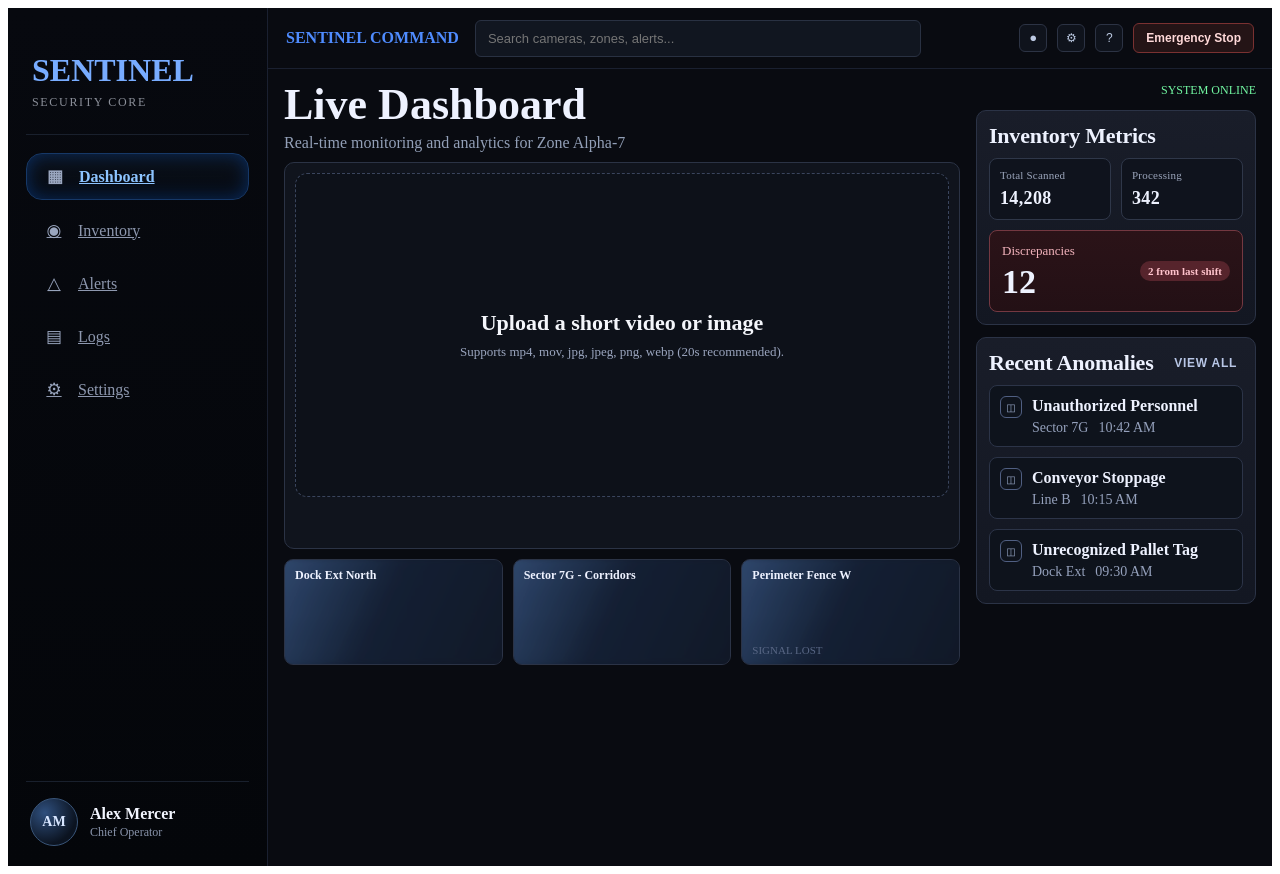
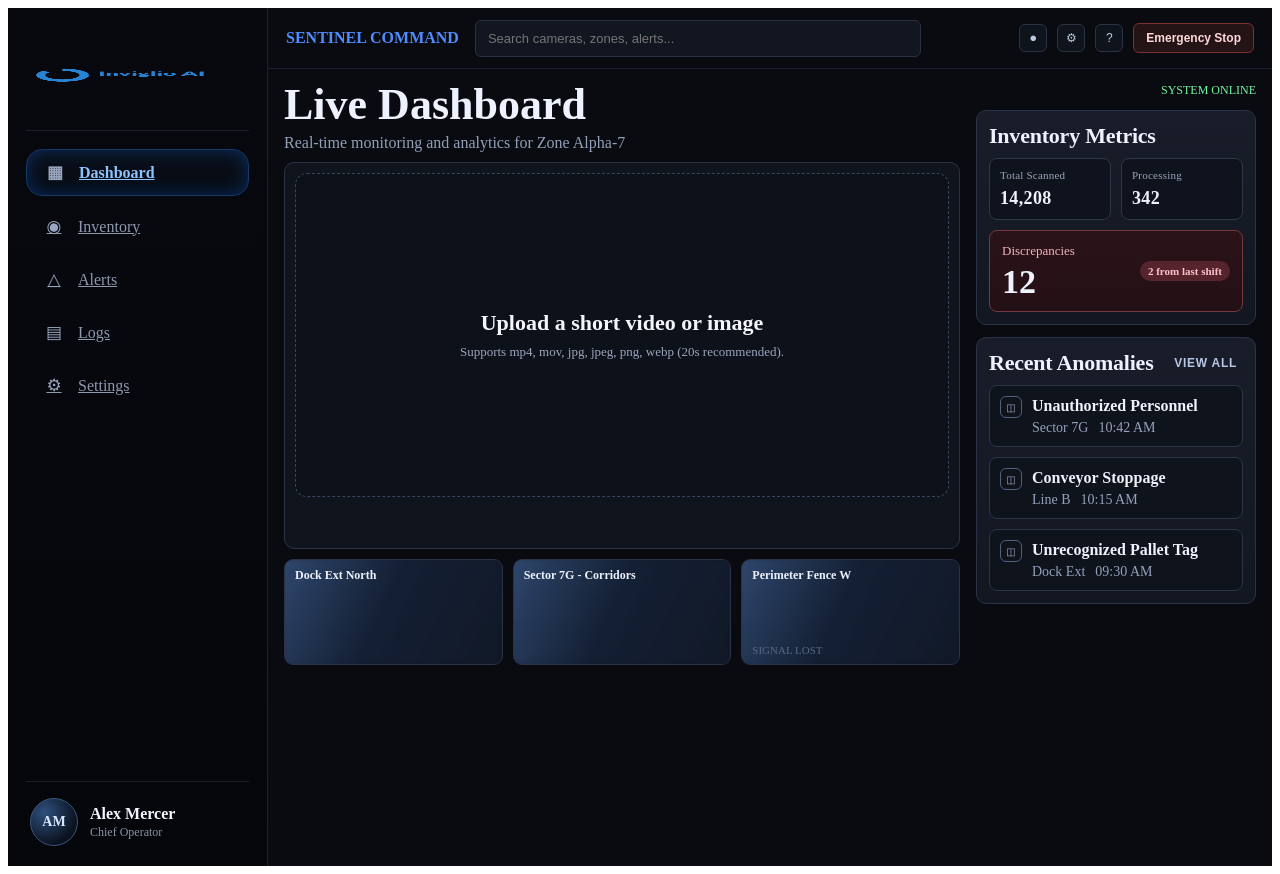
Before and after one commit to faisal03-develop/Inviglio-AI, a Next.js app: page /dashboard-page in a window 1280 px wide. Built offline with nearby package versions, Linux system fonts and the light colour scheme.

Commit message:
Update Sidebar component to include branding logo
- Replaced text branding with an image logo for enhanced visual identity.
- Integrated Image component from Next.js for optimized image loading and performance.

```diff
--- a/components/dashboard/Sidebar.tsx
+++ b/components/dashboard/Sidebar.tsx
@@ -1,4 +1,5 @@
 import Link from "next/link";
+import Image from "next/image";
 import type { SidebarItem } from "@/constants/dashboard";
 import styles from "@/styles/dashboard.module.css";
 import { getInitials } from "@/utils/dashboard";
@@ -14,8 +15,18 @@ export function Sidebar({ items, activeItemId = "dashboard" }: SidebarProps) {
   return (
     <aside className={styles.sidebar}>
       <div className={styles.brandBlock}>
-        <p className={styles.brandTitle}>SENTINEL</p>
-        <p className={styles.brandSubTitle}>SECURITY CORE</p>
+        <div className={styles.brandIdentity}>
+          <Image
+            src="/logo/inviglio2.png"
+            alt="Inviglio AI logo"
+            width={200}
+            height={50}
+            className={styles.brandLogo}
+            priority
+          />
+          {/* <p className={styles.brandTitle}>Inviglio AI</p> */}
+        </div>
+        {/* <p className={styles.brandSubTitle}>Intelligent Inventory Command</p> */}
       </div>
 
       <nav className={styles.navList} aria-label="Primary">
```
Also changed, not shown: public/logo/inviglio2.png (added).
